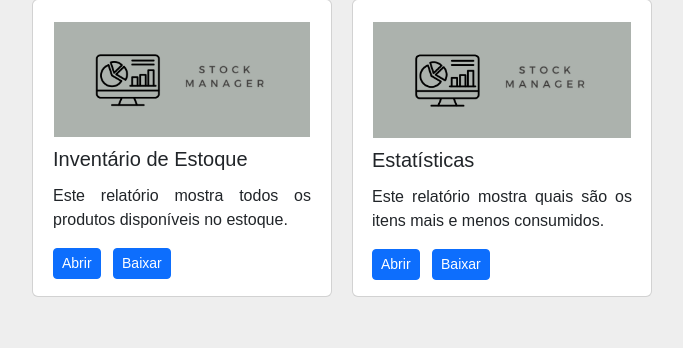
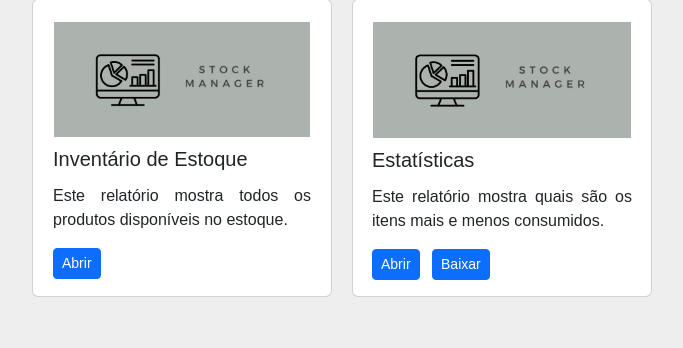
Before and after one commit to acaf02/StockManager, a PHP site: page /relatorios.php in a window 1280 px wide. Shown: the part 140-488 px from the top of the page, without its empty margins (298-981 px from the left). Run offline with PHP 8.4, Linux system fonts and the light colour scheme.

Commit message:
feat: adicionar redirecionamento do botão para gerar PDF

```diff
--- a/src/telas/relatorio/relatorios.php
+++ b/src/telas/relatorio/relatorios.php
@@ -39,8 +39,7 @@
                     <img class="card-img-top" src="../../assets/imagens/relatorio.png" alt="Relatórios">
                     <h5 class="card-title">Inventário de Estoque</h5>
                     <p class="card-text">Este relatório mostra todos os produtos disponíveis no estoque.</p>
-                    <a href="usuario/usuarios.php" class="btn btn-primary btn-sm me-2">Abrir</a>
-                    <a href="usuario/usuarios.php" class="btn btn-primary btn-sm">Baixar</a>
+                    <a href="pdf/relatorio_disponivel.php" class="btn btn-primary btn-sm me-2">Abrir</a>
                 </div>
             </div>
 
```
